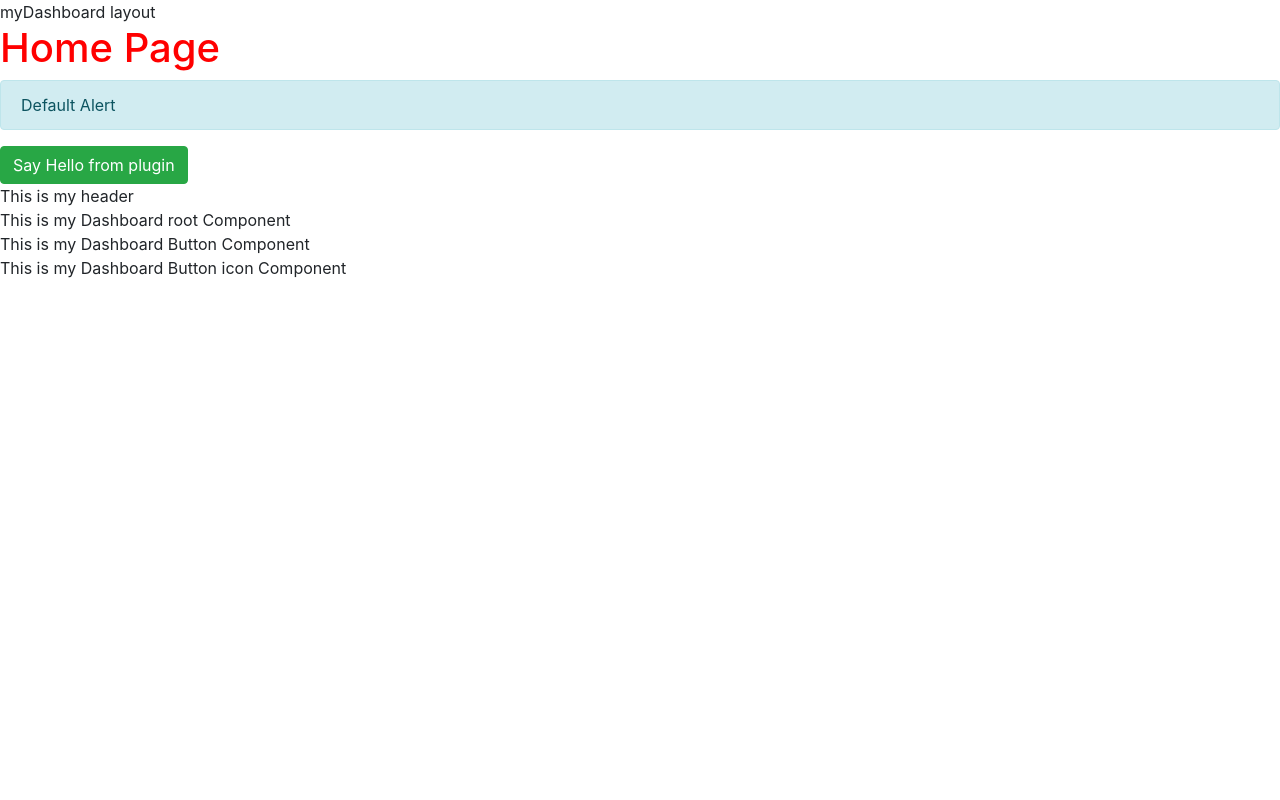
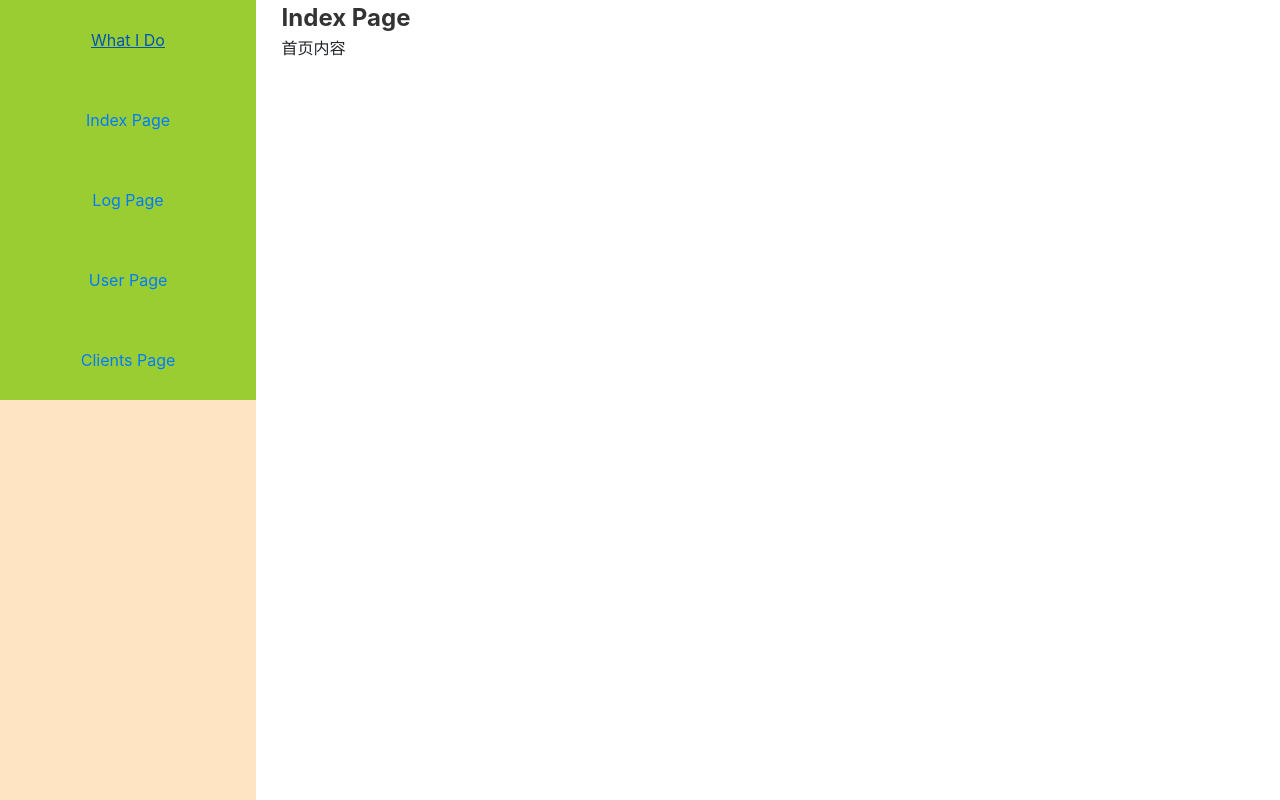
Before and after one commit to lizhuang-zhi/nuxt2-start, a Nuxt app: page / in a window 1280 px wide. Built offline with nearby package versions, Linux system fonts and the light colour scheme.

Commit message:
单独提取plugin页面 & 引入Vant2

```diff
--- a/components/CommonLeftMenu.vue
+++ b/components/CommonLeftMenu.vue
@@ -1,10 +1,10 @@
 <template>
   <div class="common_left_menu">
+    <nuxt-link to="/finish">What I Do</nuxt-link>
+    <nuxt-link to="/">Index Page</nuxt-link>
+    <nuxt-link to="/log">Log Page</nuxt-link>
     <nuxt-link to="/user">User Page</nuxt-link>
-    <nuxt-link to="/log">Log Page</nuxt-link>
     <nuxt-link to="/clients">Clients Page</nuxt-link>
-    <nuxt-link to="/index">Index Page</nuxt-link>
-    <nuxt-link to="/finish">What I Do</nuxt-link>
   </div>
 </template>
 
--- a/nuxt.config.js
+++ b/nuxt.config.js
@@ -66,6 +66,7 @@ export default {
   // Plugins to run before rendering page: https://go.nuxtjs.dev/config-plugins
   plugins: [
     `~/plugins/myPlugin.js`,
+    { src: '@/plugins/vant', ssr: true }
   ],
 
   // Auto import components: https://go.nuxtjs.dev/config-components
--- a/package.json
+++ b/package.json
@@ -13,6 +13,7 @@
     "bootstrap-vue": "^2.23.1",
     "core-js": "^3.25.3",
     "nuxt": "^2.15.8",
+    "vant": "2.12.24",
     "vue": "^2.7.10",
     "vue-server-renderer": "^2.7.10",
     "vue-template-compiler": "^2.7.10"
--- a/pages/index.vue
+++ b/pages/index.vue
@@ -1,26 +1,29 @@
 <template>
-  <div>
-    <h1>Home Page</h1>
-    <!-- 使用 bootstrap-vue -->
-    <b-alert show>Default Alert</b-alert>
-    <b-button variant="success" @click="$myCustomApiPlugin.call()">Say Hello from plugin</b-button>
-    <Header></Header>
-    <Dashboard />
-    <DashboardButton />
-    <DashboardButtonIcon />
+  <div class="user_page">
+    <div class="title">Index Page</div>
+    <div class="cont">
+      首页内容
+    </div>
   </div>
 </template>
 
 <script>
+import CommonBody from "../components/CommonBody.vue";
 export default {
-  name: "IndexPage",
-  // 设置 myDashboard 布局
-  layout: "myDashboard",
-  head: {
-    title: "This is the Home Page",
+  components: { CommonBody },
+  data() {
+    return {
+    };
   },
-  mounted() {
-    console.log(this.$myCustomApiPlugin);
-  }
 };
 </script>
+
+<style lang="less" scoped>
+.user_page {
+  .title {
+    font-size: 24px;
+    font-weight: bold;
+    color: #333;
+  }
+}
+</style>
--- /dev/null
+++ b/pages/plugin.vue
@@ -0,0 +1,26 @@
+<template>
+    <div>
+      <h1>Plugin Page</h1>
+      <!-- 使用 bootstrap-vue -->
+      <b-alert show>Default Alert</b-alert>
+      <b-button variant="success" @click="$myCustomApiPlugin.call()">Say Hello from plugin</b-button>
+      <Header></Header>
+      <Dashboard />
+      <DashboardButton />
+      <DashboardButtonIcon />
+    </div>
+  </template>
+
+  <script>
+  export default {
+    name: "IndexPage",
+    // 设置 myDashboard 布局
+    layout: "myDashboard",
+    head: {
+      title: "This is the Home Page",
+    },
+    mounted() {
+      console.log(this.$myCustomApiPlugin);
+    }
+  };
+  </script>
--- a/pages/user.vue
+++ b/pages/user.vue
@@ -20,7 +20,7 @@
         <input type="text" v-model="email" />
       </div>
       <div v-show="udpateInfo != ''">{{ udpateInfo }}</div>
-      <button @click="update">修改用户信息</button>
+      <van-button type="primary" @click="update">修改用户信息</van-button>
     </div>
   </div>
 </template>
@@ -51,13 +51,21 @@ export default {
     // 此时获取到的this.data中包含userList
   },
   methods: {
-    async update() {
-      const res = await updateUser({
+    update() {
+      updateUser({
         id: this.id,
         name: this.name,
         email: this.email,
-      });
-      this.udpateInfo = res.message;
+      })
+        .then((res) => {
+          console.log(res);
+          this.$toast("更新成功");
+          this.udpateInfo = res.message;
+        })
+        .catch((err) => {
+          console.log(err);
+          this.$toast("更新失败");
+        });
     },
   },
 };
--- /dev/null
+++ b/plugins/vant.js
@@ -0,0 +1,6 @@
+import Vue from 'vue';
+import { Button, Toast } from 'vant';
+import 'vant/lib/index.css';
+
+Vue.use(Button);
+Vue.use(Toast);
```
Also changed, not shown: 1 other file (tests, documents, lock files or other folders).
